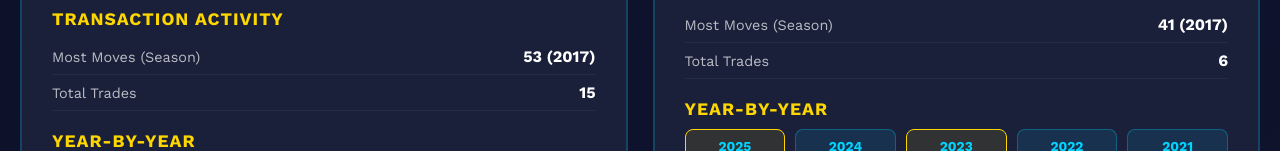
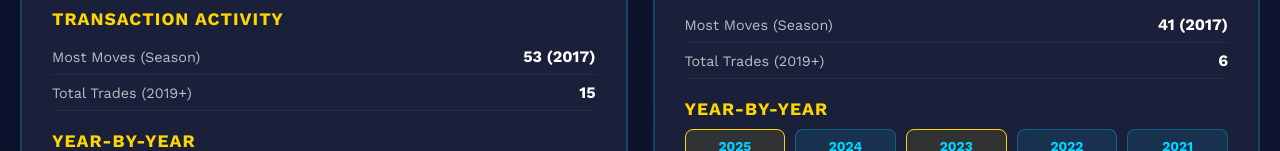
Before and after one commit to bs0l/monday-morning-tears, a plain HTML site: page teams.html in a window 1280 px wide. Shown: the part 1860-2011 px from the top of the page. Drawn offline with nearby package versions, Linux system fonts and the light colour scheme.

Commit message:
Update teams.html
Added clarifier '2019+' for total trades, as previous season trade data is not available via the API

```diff
--- a/teams.html
+++ b/teams.html
@@ -832,7 +832,7 @@
                             </span>
                         </div>
                         <div class="stat-row">
-                            <span class="stat-label">Total Trades</span>
+                            <span class="stat-label">Total Trades (2019+)</span>
                             <span class="stat-value">${team.totalTrades || 0}</span>
                         </div>
                     ` : ''}
```
